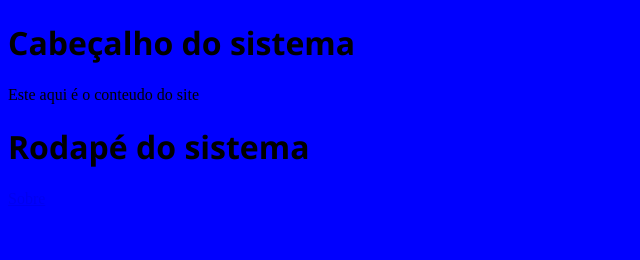
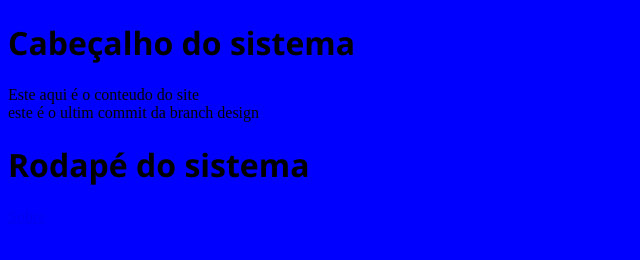
Before and after one commit to dberteli/curso-git, a plain HTML site: page index.html in a window 1280 px wide. Shown: the whole page, without its empty margins (0-640 px from the left). Drawn offline with Linux system fonts and the light colour scheme.

Commit message:
ultimo commit design

```diff
--- a/index.html
+++ b/index.html
@@ -12,7 +12,8 @@
     <h1>Cabeçalho do sistema</h1>
 
     <main>
-        Este aqui é o conteudo do site
+        Este aqui é o conteudo do site<br>
+        este é o ultim commit da branch design
     </main>
 
     <h1>Rodapé do sistema</h1>
```
